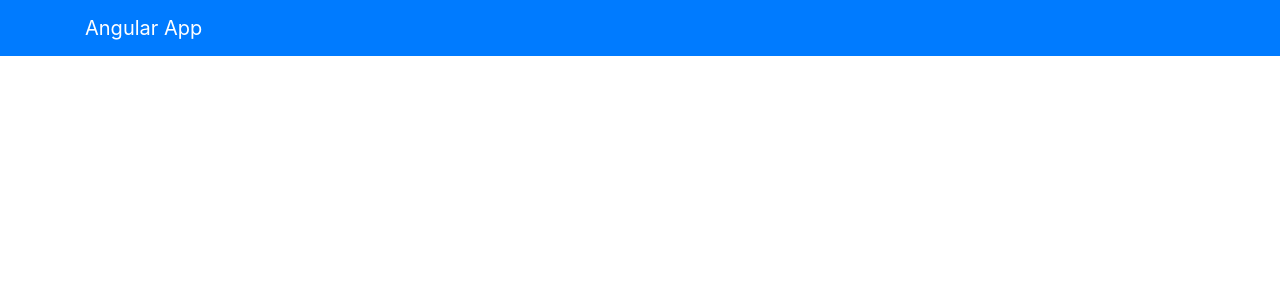
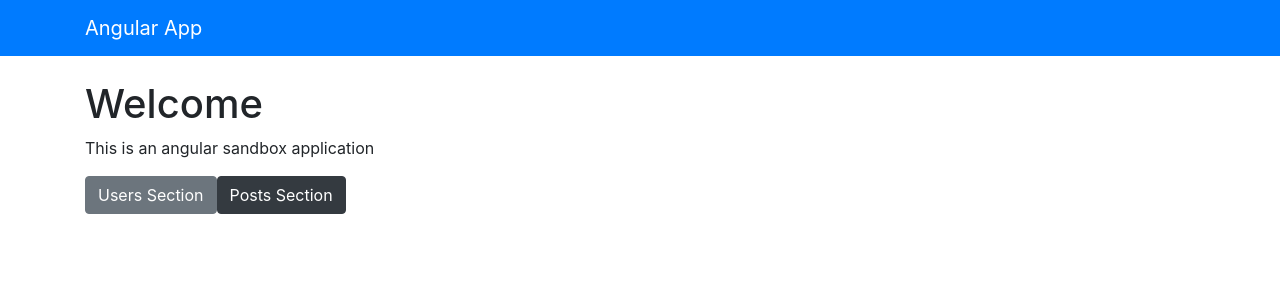
Before and after one commit to kpruehss/angularapp, an Angular app: page / in a window 1280 px wide. Shown: the top 300 px of the page. Built offline with nearby package versions, Linux system fonts and the light colour scheme.

Commit message:
added /users and /posts routes

```diff
--- a/src/app/app-routing.module.ts
+++ b/src/app/app-routing.module.ts
@@ -1,7 +1,15 @@
 import { NgModule } from '@angular/core';
 import { RouterModule, Routes } from '@angular/router';
 
-const routes: Routes = [];
+import { HomeComponent } from './components/home/home.component';
+import { UsersComponent } from './components/users/users.component';
+import { PostsComponent } from './components/posts/posts.component';
+
+const routes: Routes = [
+  { path: '', component: HomeComponent },
+  { path: 'users', component: UsersComponent },
+  { path: 'posts', component: PostsComponent },
+];
 
 @NgModule({
   imports: [RouterModule.forRoot(routes)],
--- a/src/app/app.module.ts
+++ b/src/app/app.module.ts
@@ -10,6 +10,7 @@
 import { PostsComponent } from './components/posts/posts.component';
 import { PostFormComponent } from './components/post-form/post-form.component';
 import { AppRoutingModule } from './/app-routing.module';
+import { HomeComponent } from './components/home/home.component';
 
 @NgModule({
   declarations: [
@@ -19,6 +20,7 @@
     NavbarComponent,
     PostsComponent,
     PostFormComponent,
+    HomeComponent,
   ],
   imports: [BrowserModule, FormsModule, HttpClientModule, AppRoutingModule],
   providers: [],
--- /dev/null
+++ b/src/app/components/home/home.component.html
@@ -0,0 +1,4 @@
+<h1>Welcome</h1>
+<p>This is an angular sandbox application</p>
+<button class="btn btn-secondary">Users Section</button>
+<button class="btn btn-dark">Posts Section</button>
--- /dev/null
+++ b/src/app/components/home/home.component.ts
@@ -0,0 +1,15 @@
+import { Component, OnInit } from '@angular/core';
+
+@Component({
+  selector: 'app-home',
+  templateUrl: './home.component.html',
+  styleUrls: ['./home.component.css']
+})
+export class HomeComponent implements OnInit {
+
+  constructor() { }
+
+  ngOnInit() {
+  }
+
+}
```
Also changed, not shown: src/app/components/home/home.component.css (added).
